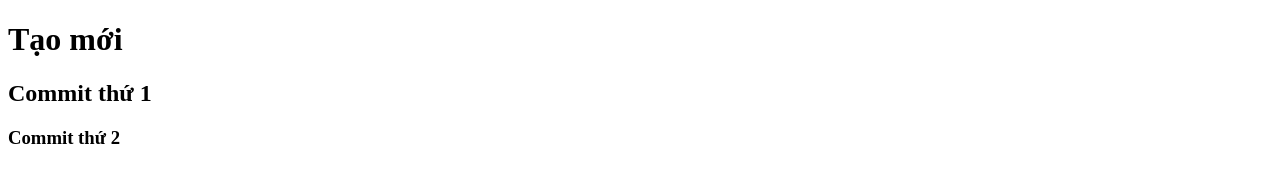
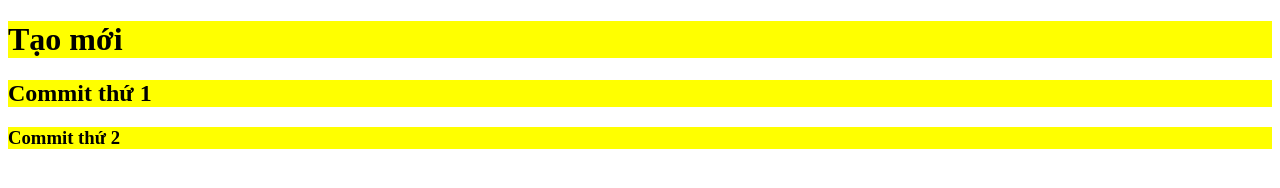
Before and after one commit to tqbao445/PracticeGit, a plain HTML site: page index.html in a window 1280 px wide. Drawn offline with Linux system fonts and the light colour scheme.

Commit message:
4th commit

```diff
--- a/style.css
+++ b/style.css
@@ -0,0 +1,4 @@
+h1, h2, h3 {
+    background-color: yellow;
+    color: #000;
+}
```
Also changed, not shown: index.html (+1 -0 lines).
